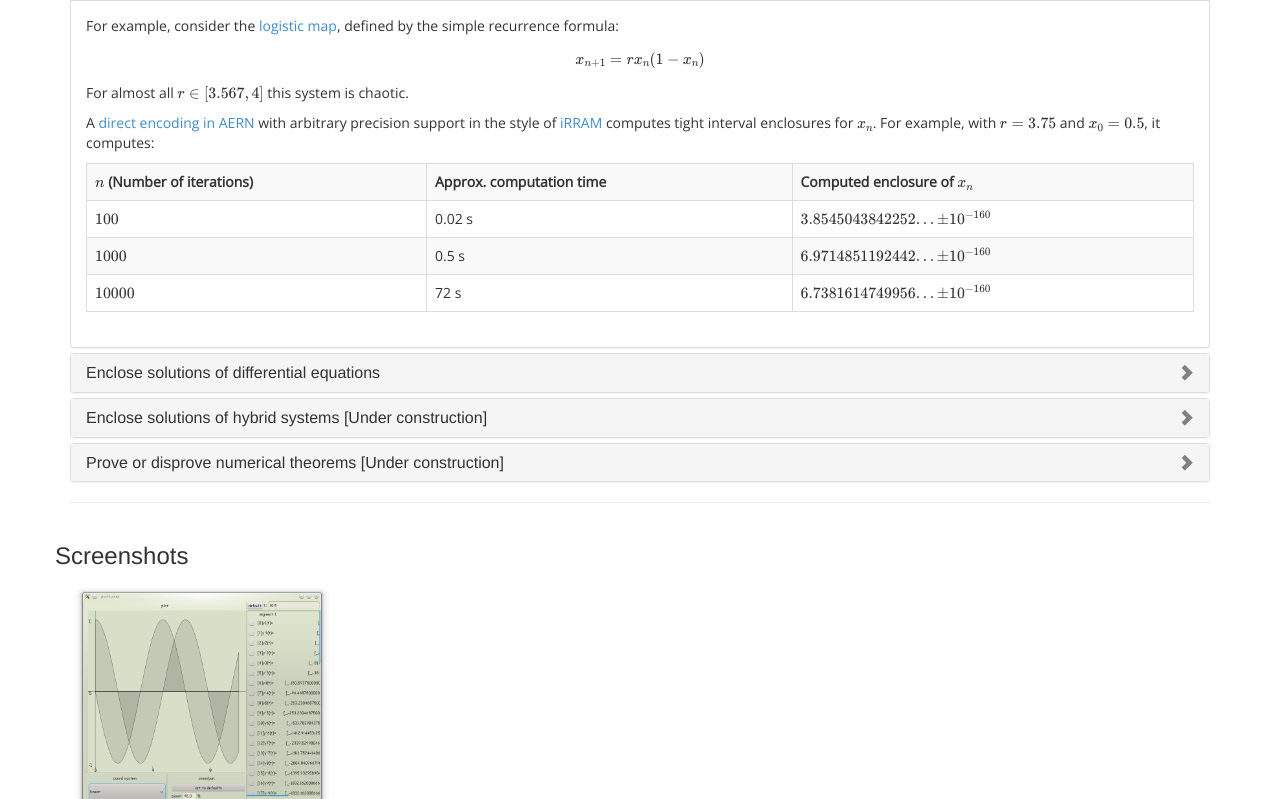
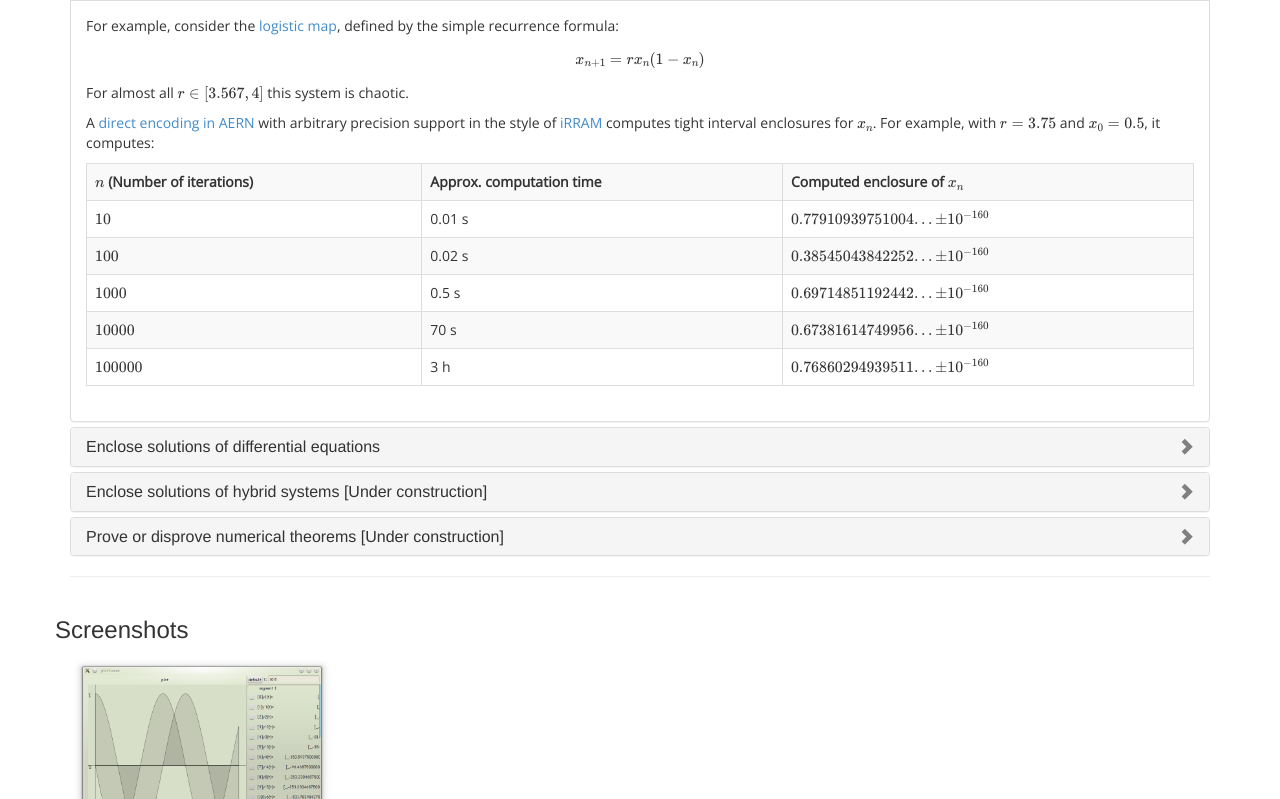
Before and after one commit to michalkonecny/aern, a plain HTML site: page _site/index.html in a window 1280 px wide. Both pictures are taken after a click on the link "Compute (tight) interval bounds and function enclosures". Shown: the part 320-1119 px from the top of the page. Drawn offline with nearby package versions, Linux system fonts and the light colour scheme; some packages are replaced by stand-ins of ours.

Commit message:
Added two further data points for iterations of the logistic map.

```diff
--- a/_site/index.html
+++ b/_site/index.html
@@ -107,9 +107,11 @@ x_{n+1} = rx_n(1-x_n)
 <!--
 $n$    time          computed enclosure of $x_n$
 -----  ------ ----   --------------------------------
-100    0.02s         $3.8545043842252...\pm 10^{-160}$
-1000   0.5s          $6.9714851192442...\pm 10^{-160}$
-10000  1min          $6.7381614749956...\pm 10^{-160}$
+10     0.008s        $0.77910939751004...\pm 10^{-160}$
+100    0.02s         $0.38545043842252...\pm 10^{-160}$
+1000   0.5s          $0.69714851192442...\pm 10^{-160}$
+10000  72s           $0.67381614749956...\pm 10^{-160}$
+100000 72s           $0.76860294939511...\pm 10^{-160}$
 -->
 
 <table class="table table-striped table-bordered">
@@ -124,11 +126,20 @@ Computed enclosure of <span class="math">\(x_n\)</span>
 </tr>
 <tr>
 <td>
+<span class="math">\(10\)</span>
+</td><td>
+0.01 s
+</td><td>
+<span class="math">\(0.77910939751004...\pm 10^{-160}\)</span>
+</td>
+</tr>
+<tr>
+<td>
 <span class="math">\(100\)</span>
 </td><td>
 0.02 s
 </td><td>
-<span class="math">\(3.8545043842252...\pm 10^{-160}\)</span>
+<span class="math">\(0.38545043842252...\pm 10^{-160}\)</span>
 </td>
 </tr>
 <tr>
@@ -137,16 +148,25 @@ Computed enclosure of <span class="math">\(x_n\)</span>
 </td><td>
 0.5 s
 </td><td>
-<span class="math">\(6.9714851192442...\pm 10^{-160}\)</span>
+<span class="math">\(0.69714851192442...\pm 10^{-160}\)</span>
 </td>
 </tr>
 <tr>
 <td>
 <span class="math">\(10000\)</span>
 </td><td>
-72 s
+70 s
 </td><td>
-<span class="math">\(6.7381614749956...\pm 10^{-160}\)</span>
+<span class="math">\(0.67381614749956...\pm 10^{-160}\)</span>
+</td>
+</tr>
+<tr>
+<td>
+<span class="math">\(100000\)</span>
+</td><td>
+3 h
+</td><td>
+<span class="math">\(0.76860294939511...\pm 10^{-160}\)</span>
 </td>
 </tr>
 </table>
```
Also changed, not shown: 1 other file.
